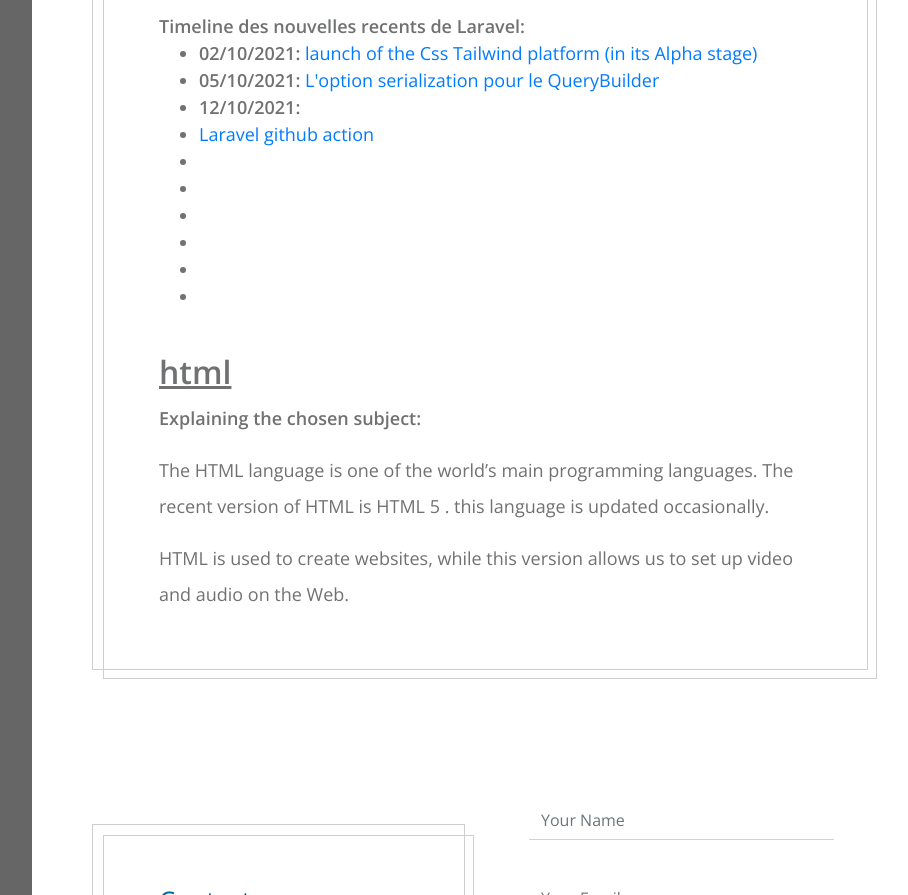
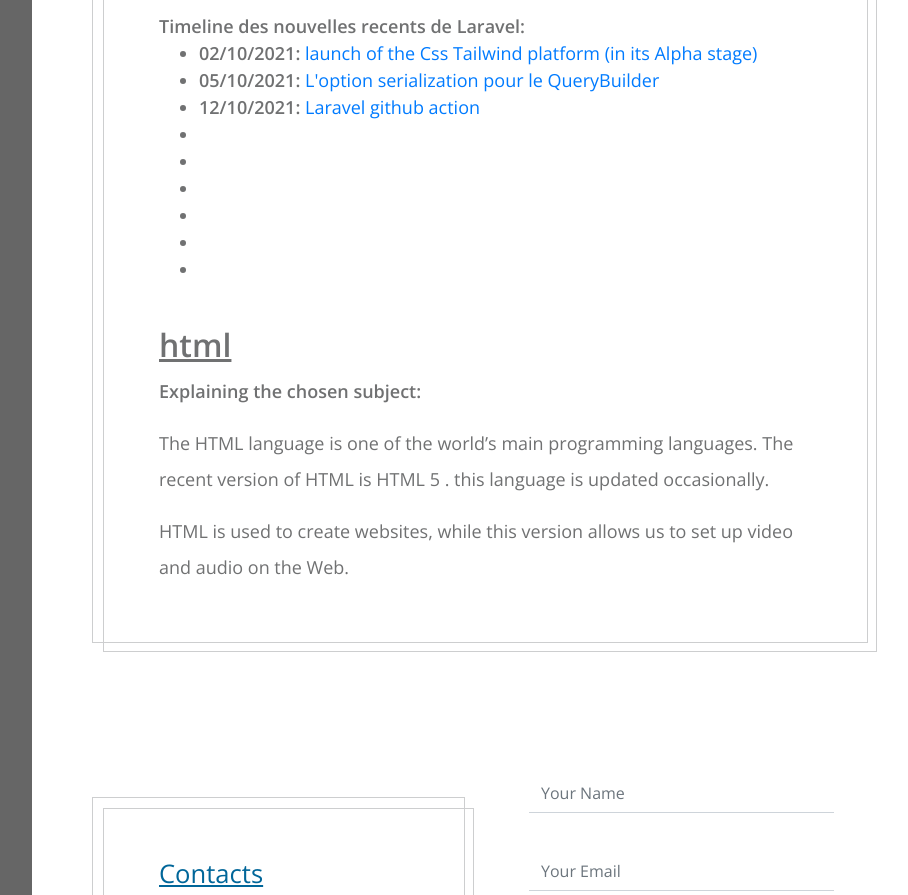
Before and after one commit to Frederic-83/fredericPortfolio, a plain HTML site: page index.html in a window 1280 px wide. Shown: the part 4819-5714 px from the top of the page, without its empty margins (352-1260 px from the left). Drawn offline with nearby package versions, Linux system fonts and the light colour scheme.

Commit message:
Update index.html

```diff
--- a/index.html
+++ b/index.html
@@ -224,8 +224,7 @@ https://templatemo.com/tm-536-dream-pulse
 							<ul>
 								<li><b> 02/10/2021: </b><a href="https://laravel-news.com/tailwind-css-v3-alpha">launch of the Css Tailwind platform (in its Alpha stage)</a></li>
 			     					<li><b> 05/10/2021: </b><a href="https://laravel-news.com/serialization-for-eloquent-s-querybuilder"> L'option serialization pour le QueryBuilder</a></li>
-								<li><b> 12/10/2021: </b><a href=""></a></li>
-								<li><b> </b><a href=" Laravel Github Actions | Laravel News (laravel-news.com)"> Laravel github action</a></li>
+								<li><b> 12/10/2021: </b><a href="Laravel Github Actions | Laravel News (laravel-news.com)"> Laravel github action</a></li>
 								<li><b> </b><a href=""></a></li>
 								<li><b> </b><a href=""></a></li>
 								<li><b> </b><a href=""></a></li>
```
